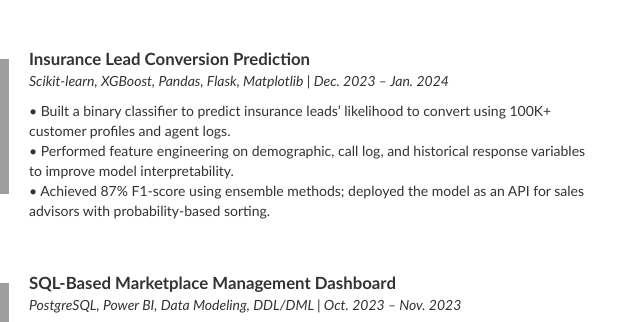
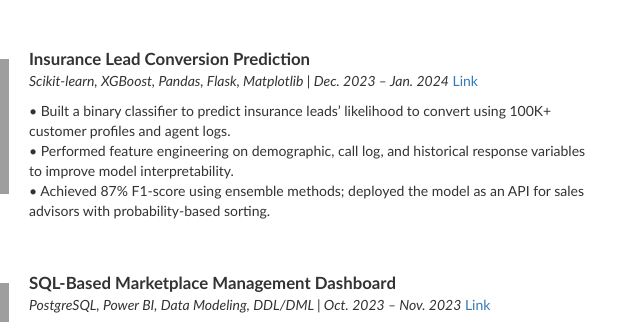
Before and after one commit to rohitsurya7393/rohitmsv_web, a plain HTML site: page index.html in a window 1280 px wide. Shown: the part 3900-4222 px from the top of the page, 431-1071 px from the left. Drawn offline with nearby package versions, Linux system fonts and the light colour scheme; grey boxes are pictures that could not be loaded.

Commit message:
project Links

```diff
--- a/index.html
+++ b/index.html
@@ -460,7 +460,7 @@
         <td style="padding:20px;width:75%;vertical-align:top">
             <papertitle><big>Insurance Lead Conversion Prediction</big></papertitle>
             <br>
-            <p><em>Scikit-learn, XGBoost, Pandas, Flask, Matplotlib | Dec. 2023 – Jan. 2024</em></p>
+            <p><em>Scikit-learn, XGBoost, Pandas, Flask, Matplotlib | Dec. 2023 – Jan. 2024</em> <a href="https://github.com/rohitsurya7393/InsuranceLeadPrediction" target="_blank">Link</a> </p>
             <p>
                 <span>&#8226;</span> Built a binary classifier to predict insurance leads’ likelihood to convert using 100K+ customer profiles and agent logs.<br>
                 <span>&#8226;</span> Performed feature engineering on demographic, call log, and historical response variables to improve model interpretability.<br>
@@ -478,7 +478,7 @@
         <td style="padding:20px;width:75%;vertical-align:top">
             <papertitle><big>SQL-Based Marketplace Management Dashboard</big></papertitle>
             <br>
-            <p><em>PostgreSQL, Power BI, Data Modeling, DDL/DML | Oct. 2023 – Nov. 2023</em></p>
+            <p><em>PostgreSQL, Power BI, Data Modeling, DDL/DML | Oct. 2023 – Nov. 2023</em> <a href="https://github.com/rohitsurya7393/MarketplaceManagementSystem" target="_blank">Link</a> </p>
             <p>
                 <span>&#8226;</span> Designed a dimensional data model (star schema) to track orders, products, sellers, and delivery metrics in an online marketplace.<br>
                 <span>&#8226;</span> Wrote complex SQL queries to derive KPIs like average delivery time, customer churn, and seller reliability index.<br>
```
